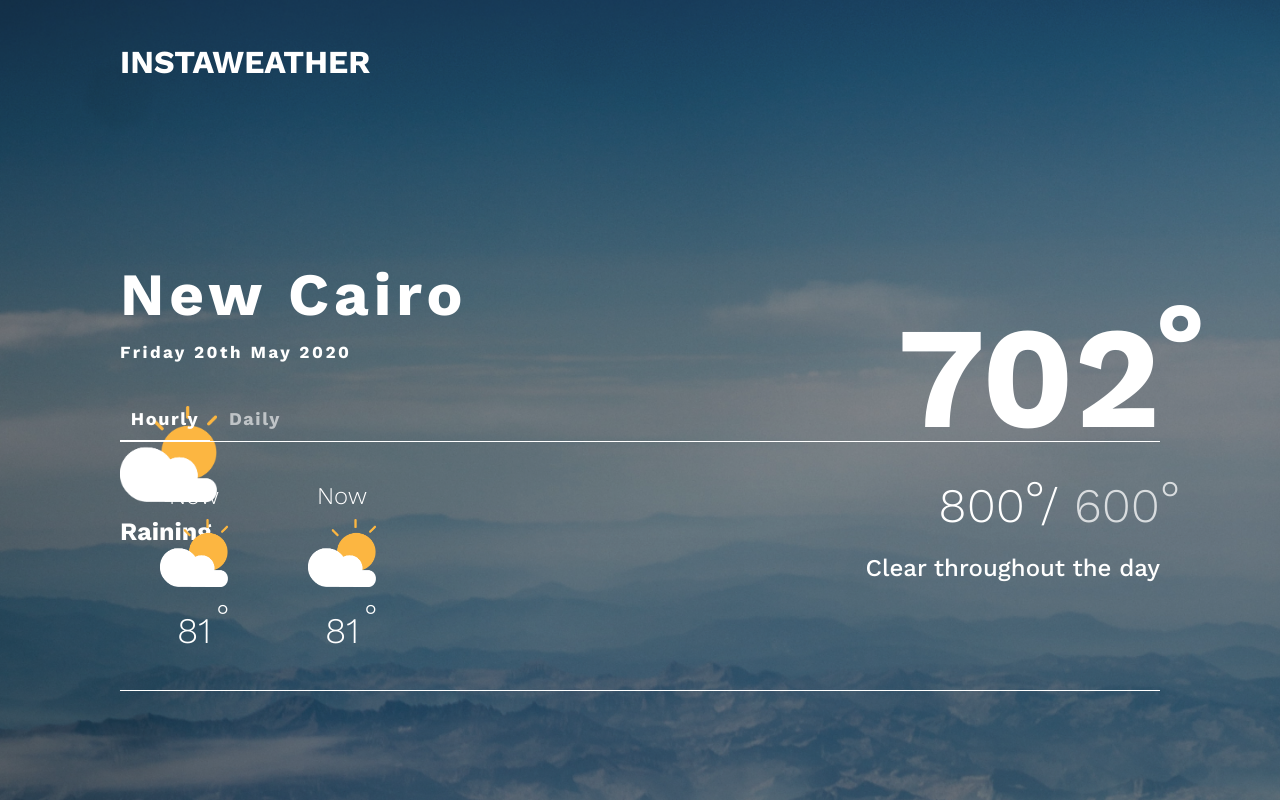
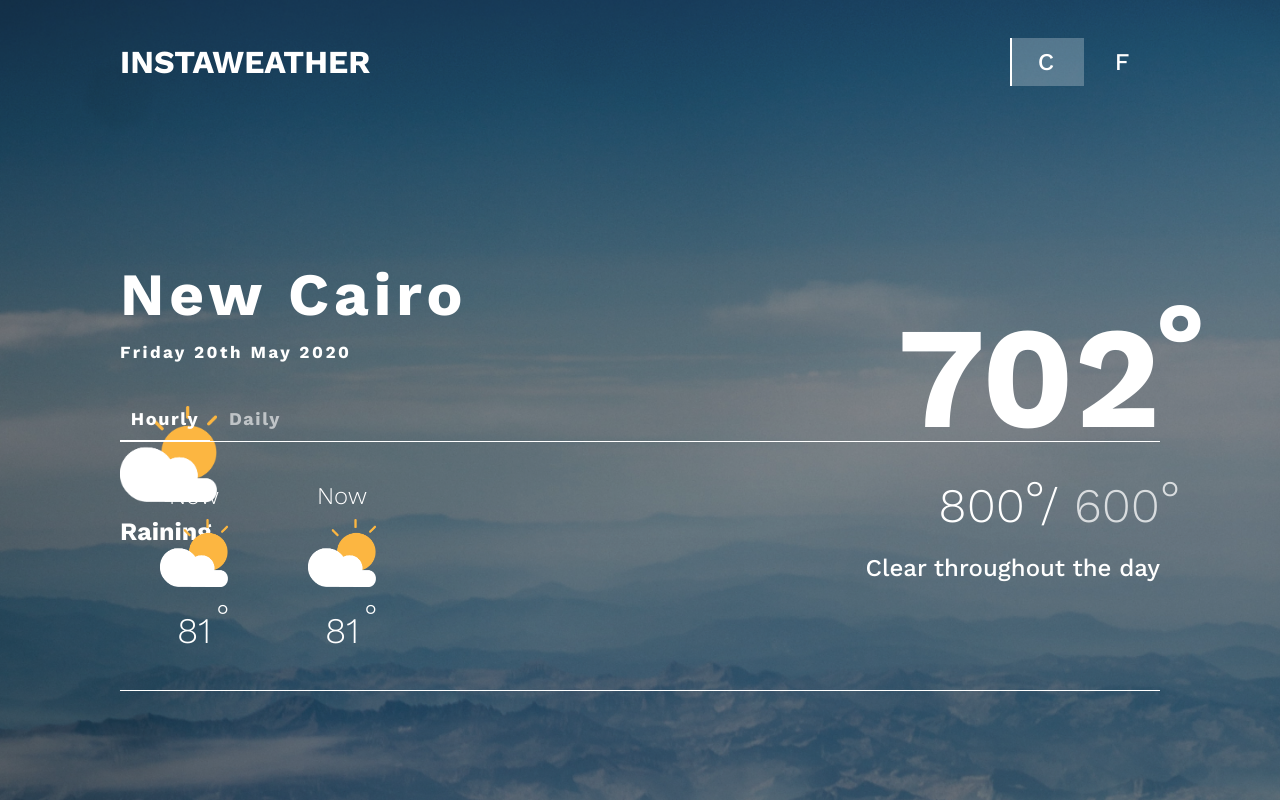
Before and after one commit to MOSMekawy/instaweather, a Vue app: page / in a window 1280 px wide. Built offline with nearby package versions, Linux system fonts and the light colour scheme.

Commit message:
finalized toggle button
- created toggle button component
- connected it to main app component using v-model directive

```diff
--- a/src/App.vue
+++ b/src/App.vue
@@ -1,6 +1,7 @@
 <template>
   <v-app>
     <div id="wrapper">
+      <toggle-button id="unitToggle" optionA="C" optionB="F" v-model="unit" />
       <h1>INSTAWEATHER</h1>
       <status-report id="status" />
       <hourly-daily-report id="hdReport" />
@@ -9,14 +10,21 @@
 </template>
 
 <script>
+import toggle_button from "./components/toggle_button";
 import status_report from "./components/status_report";
 import hourly_daily_report from "./components/houry_daily_report";
 
 export default {
   name: "App",
+  data() {
+    return {
+      unit: true
+    };
+  },
   components: {
     "status-report": status_report,
     "hourly-daily-report": hourly_daily_report,
+    "toggle-button": toggle_button
   },
 };
 </script>
@@ -86,4 +94,10 @@ body {
   bottom: 0px;
   left: 0px;
 }
+
+#unitToggle {
+  position: absolute;
+  top: 0px;
+  right: 0px;
+}
 </style>
--- a/src/components/status_card.vue
+++ b/src/components/status_card.vue
@@ -38,7 +38,7 @@ export default {
 .cardTemp {
   position: relative;
   font-size: 36px;
-  margin: 0px 0px;
+  margin: 0px;
 }
 
 .cardTemp::after {
--- /dev/null
+++ b/src/components/toggle_button.vue
@@ -0,0 +1,76 @@
+<template>
+  <div class="toggle-btn">
+    <div class="optionA" v-on:click="clickHandler">
+      {{ optionA }}
+    </div>
+    <div class="optionB" v-on:click="clickHandler">
+      {{ optionB }}
+    </div>
+    <div class="selected" :class="{ toggle: !value }"></div>
+  </div>
+</template>
+
+<script>
+export default {
+  name: "toggle-button",
+  props: {
+    optionA: {
+      type: String,
+      required: true,
+    },
+    optionB: {
+      type: String,
+      required: true,
+    },
+    value: {
+      type: Boolean,
+      default: true,
+      required: true,
+    },
+  },
+  methods: {
+    clickHandler: function () {
+      this.$emit("input", !this.$props.value);
+    },
+  },
+};
+</script>
+
+<style>
+.toggle-btn {
+  position: relative;
+  width: 152px;
+  height: 48px;
+}
+
+.optionA,
+.optionB {
+  position: relative;
+  display: inline-block;
+  width: 76px;
+  height: 100%;
+  font-family: work-sans-medium;
+  text-align: center;
+  line-height: 2;
+  font-size: 24px;
+}
+
+.selected {
+  content: "";
+  display: block;
+  position: absolute;
+  top: 0px;
+  left: 2px;
+  width: 74px;
+  height: 100%;
+  background-color: rgba(255, 255, 255, 0.25);
+  transform: translate3d(0%, 0, 0);
+  transition: transform 200ms ease-in-out;
+  border-left: 2px solid white;
+}
+
+.toggle {
+  transform: translate3d(100%, 0, 0);
+  transition: transform 200ms ease-in-out;
+}
+</style>
```
Also changed, not shown: src/components/toggle-button.vue (deleted, +0 -15 lines).
